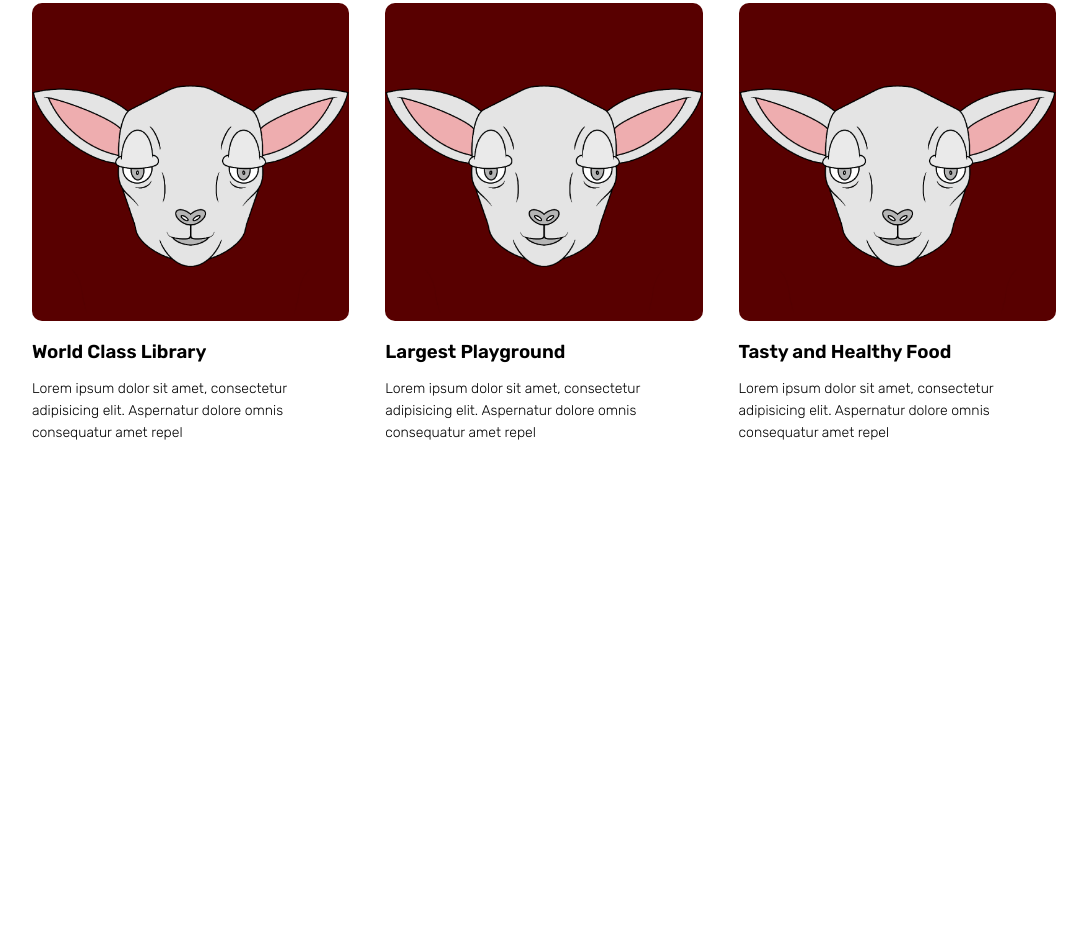
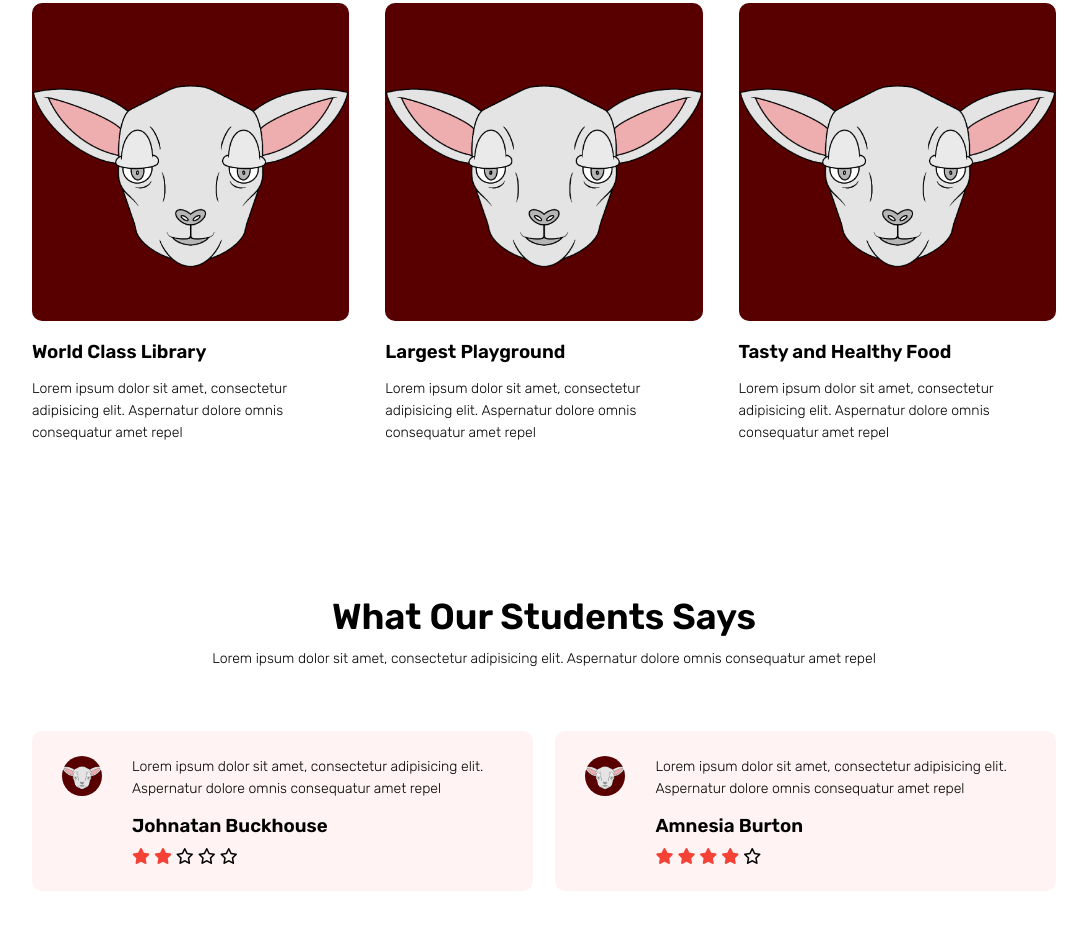
Before and after one commit to jschmidtcordeiro/site, a plain HTML site: page starter/index.html in a window 1280 px wide. Shown: the part 2054-2996 px from the top of the page, without its empty margins (96-1183 px from the left). Before the commit the page ends 2549 px from the top, so only its background shows below. Drawn offline with Linux system fonts and the light colour scheme.

Commit message:
Add Testimonials section
Signed-off-by: Joao Pedro Schmidt Cordeiro <jschmidtcordeiro@gmail.com>

```diff
--- a/starter/index.html
+++ b/starter/index.html
@@ -114,6 +114,42 @@
             </div>
         </section>
 
+        <!-- Testimonials -->
+
+        <section class="testimonials">
+            <h1>What Our Students Says</h1>
+            <p>Lorem ipsum dolor sit amet, consectetur adipisicing elit. Aspernatur dolore omnis consequatur amet repel</p>
+
+            <div class="row">
+                <div class="testimonials-col">
+                    <img src="images/logo2.png">
+                    <div>
+                        <p>Lorem ipsum dolor sit amet, consectetur adipisicing elit. Aspernatur dolore omnis consequatur amet repel</p>
+                        <h3>Johnatan Buckhouse</h3>
+                        <i class="fa-solid fa-star"></i>
+                        <i class="fa-solid fa-star"></i>
+                        <i class="fa-regular fa-star"></i>
+                        <i class="fa-regular fa-star"></i>
+                        <i class="fa-regular fa-star"></i>
+                    </div>
+                </div>
+
+                <div class="testimonials-col">
+                    <img src="images/logo2.png">
+                    <div>
+                        <p>Lorem ipsum dolor sit amet, consectetur adipisicing elit. Aspernatur dolore omnis consequatur amet repel</p>
+                        <h3>Amnesia Burton</h3>
+                        <i class="fa-solid fa-star"></i>
+                        <i class="fa-solid fa-star"></i>
+                        <i class="fa-solid fa-star"></i>
+                        <i class="fa-solid fa-star"></i>
+                        <i class="fa-regular fa-star"></i>
+                    </div>
+                </div>
+            </div>
+
+        </section>
+
         <!-- -------- JavaScript to show and hide Menu -------- -->
 
         <script>
--- a/starter/style.css
+++ b/starter/style.css
@@ -248,3 +248,50 @@ h3{
     margin-bottom: 15px;
     text-align: left;
 }
+
+/* ----- Testimonials ----- */
+
+.testimonials{
+    width: 80%;
+    margin: auto;
+    padding-top: 100px;
+    text-align: center;
+}
+
+.testimonials-col{
+    flex-basis: 44%;
+    border-radius: 10px;
+    margin-bottom: 5%;
+    text-align: left;
+    background: #fff3f3;
+    padding: 25px;
+    cursor: pointer;
+    display: flex;
+}
+
+.testimonials-col img{
+    height: 40px;
+    margin-left: 5px;
+    margin-right: 30px;
+    border-radius: 50%;
+}
+
+.testimonials-col p{
+    padding: 0;
+}
+
+.testimonials-col h3{
+    margin-top: 15px;
+    text-align: left;
+}
+
+.testimonials-col .fa-solid{
+    color: #f44336;
+}
+
+@media(max-width: 700px){
+    .testimonials-col img{
+        margin-left: 0px;
+        margin-right: 15px;
+    }
+}
```
